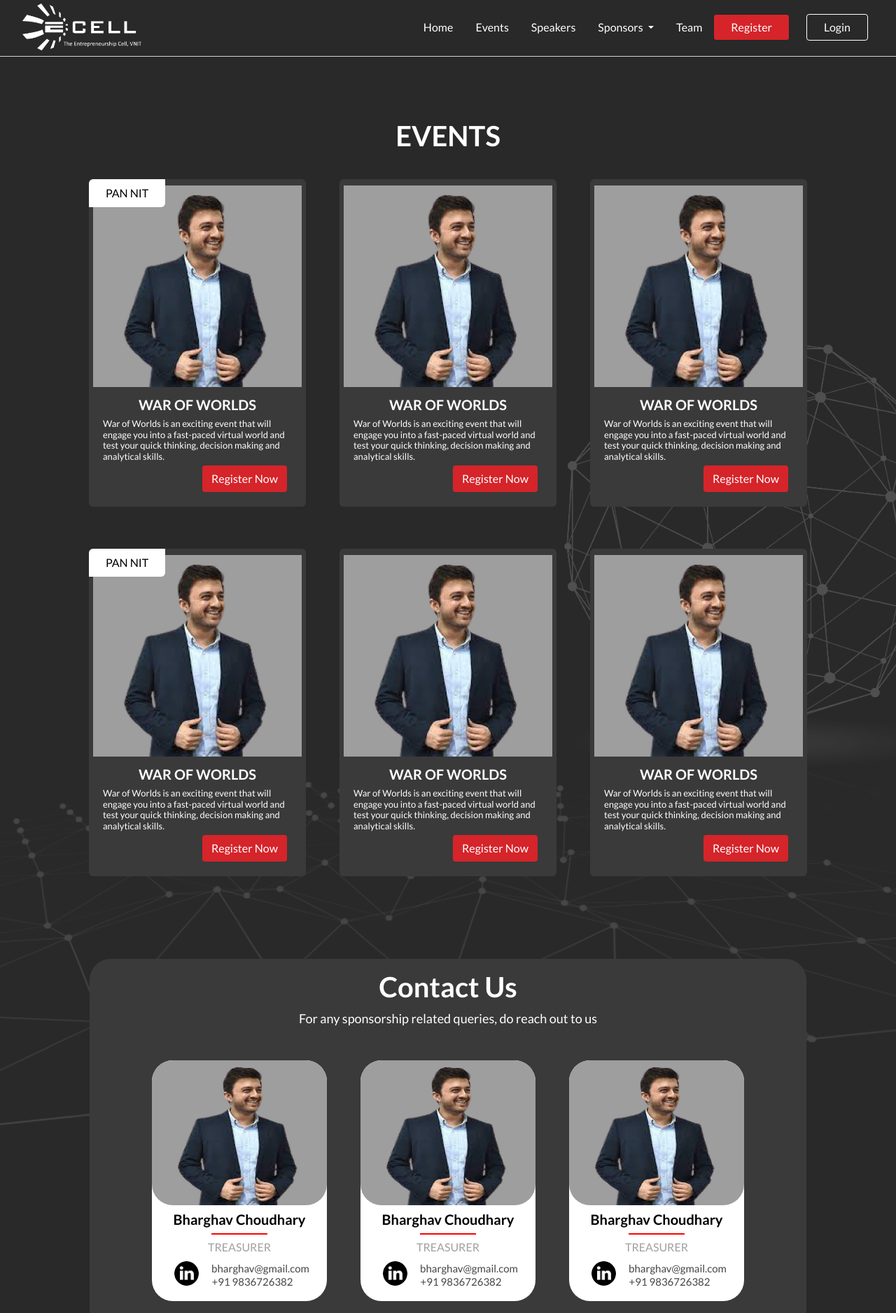
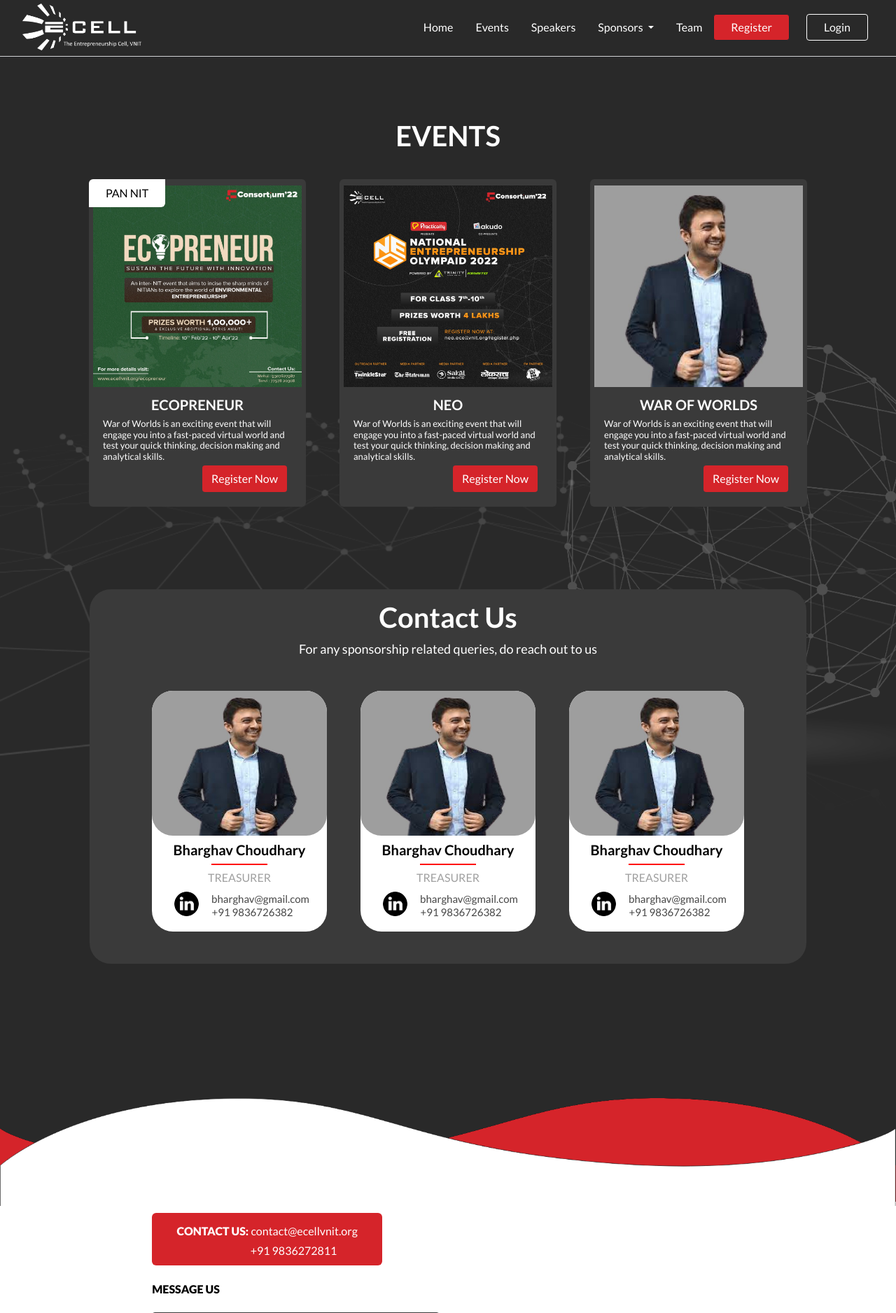
Before and after one commit to asachkahitari/consortium2022, a PHP site: page /events.php in a window 1280 px wide. Shown: the top 1876 px of the page at 70% size. Run offline with PHP 8.4, Linux system fonts and the light colour scheme.

Commit message:
Update events.php

```diff
--- a/events.php
+++ b/events.php
@@ -30,8 +30,8 @@
     <div class="row align-items-center text-center mx-0 mb-3 text-white">
         <div class="col-12 col-md-6 col-lg-4 eventcard mx-4">
             <span class="tag px-4 py-2">PAN NIT</span>
-            <img src="img/karan.jpg" alt="">
-            <h5 class="mt-2" style="font-weight: bold;">WAR OF WORLDS</h5>
+            <img src="img/eco.jpeg" alt="">
+            <h5 class="mt-2" style="font-weight: bold;">ECOPRENEUR</h5>
               <h6 class="mt-2 mx-2 pb-3 text-white text-left desc ">War of Worlds is an exciting event that will engage you into a fast-paced virtual world and test your quick thinking, decision making and analytical skills.</h6>
               <div class="col-md-12 text-right mb-5 mt-2">
                 <a href="" target="_blank"><button type="button" class="btn btn4">Register Now</button></a>
@@ -40,8 +40,8 @@
 
           <div class="col-12 col-md-6 col-lg-4 eventcard mx-4">
             <!-- <span class="tag px-4 py-2">PAN NIT</span> -->
-            <img src="img/karan.jpg" alt="">
-            <h5 class="mt-2" style="font-weight: bold;">WAR OF WORLDS</h5>
+            <img src="img/neo.jpeg" alt="">
+            <h5 class="mt-2" style="font-weight: bold;">NEO</h5>
               <h6 class="mt-2 mx-2 pb-3 text-white text-left desc">War of Worlds is an exciting event that will engage you into a fast-paced virtual world and test your quick thinking, decision making and analytical skills.</h6>
               <div class="col-md-12 text-right mb-5 mt-2">
                 <a href="" target="_blank"><button type="button" class="btn btn4">Register Now</button></a>
@@ -58,6 +58,16 @@
             </div>
           </div>
 
+          <!-- <div class="col-12 col-md-6 col-lg-4 eventcard mx-4">
+            <span class="tag px-4 py-2">PAN NIT</span>
+            <img src="img/karan.jpg" alt="">
+            <h5 class="mt-2" style="font-weight: bold;">WAR OF WORLDS</h5>
+              <h6 class="mt-2 pb-3 mx-2 text-white text-left desc">War of Worlds is an exciting event that will engage you into a fast-paced virtual world and test your quick thinking, decision making and analytical skills.</h6>
+              <div class="col-md-12 text-right mb-5 mt-2">
+                <a href="" target="_blank"><button type="button" class="btn btn4">Register Now</button></a>
+            </div>
+          </div>
+
           <div class="col-12 col-md-6 col-lg-4 eventcard mx-4">
             <span class="tag px-4 py-2">PAN NIT</span>
             <img src="img/karan.jpg" alt="">
@@ -69,24 +79,14 @@
           </div>
 
           <div class="col-12 col-md-6 col-lg-4 eventcard mx-4">
-            <!-- <span class="tag px-4 py-2">PAN NIT</span> -->
+            <span class="tag px-4 py-2">PAN NIT</span>
             <img src="img/karan.jpg" alt="">
             <h5 class="mt-2" style="font-weight: bold;">WAR OF WORLDS</h5>
               <h6 class="mt-2 pb-3 mx-2 text-white text-left desc">War of Worlds is an exciting event that will engage you into a fast-paced virtual world and test your quick thinking, decision making and analytical skills.</h6>
               <div class="col-md-12 text-right mb-5 mt-2">
                 <a href="" target="_blank"><button type="button" class="btn btn4">Register Now</button></a>
             </div>
-          </div>
-
-          <div class="col-12 col-md-6 col-lg-4 eventcard mx-4">
-            <!-- <span class="tag px-4 py-2">PAN NIT</span> -->
-            <img src="img/karan.jpg" alt="">
-            <h5 class="mt-2" style="font-weight: bold;">WAR OF WORLDS</h5>
-              <h6 class="mt-2 pb-3 mx-2 text-white text-left desc">War of Worlds is an exciting event that will engage you into a fast-paced virtual world and test your quick thinking, decision making and analytical skills.</h6>
-              <div class="col-md-12 text-right mb-5 mt-2">
-                <a href="" target="_blank"><button type="button" class="btn btn4">Register Now</button></a>
-            </div>
-          </div>
+          </div> -->
     </div>
 
 
```
